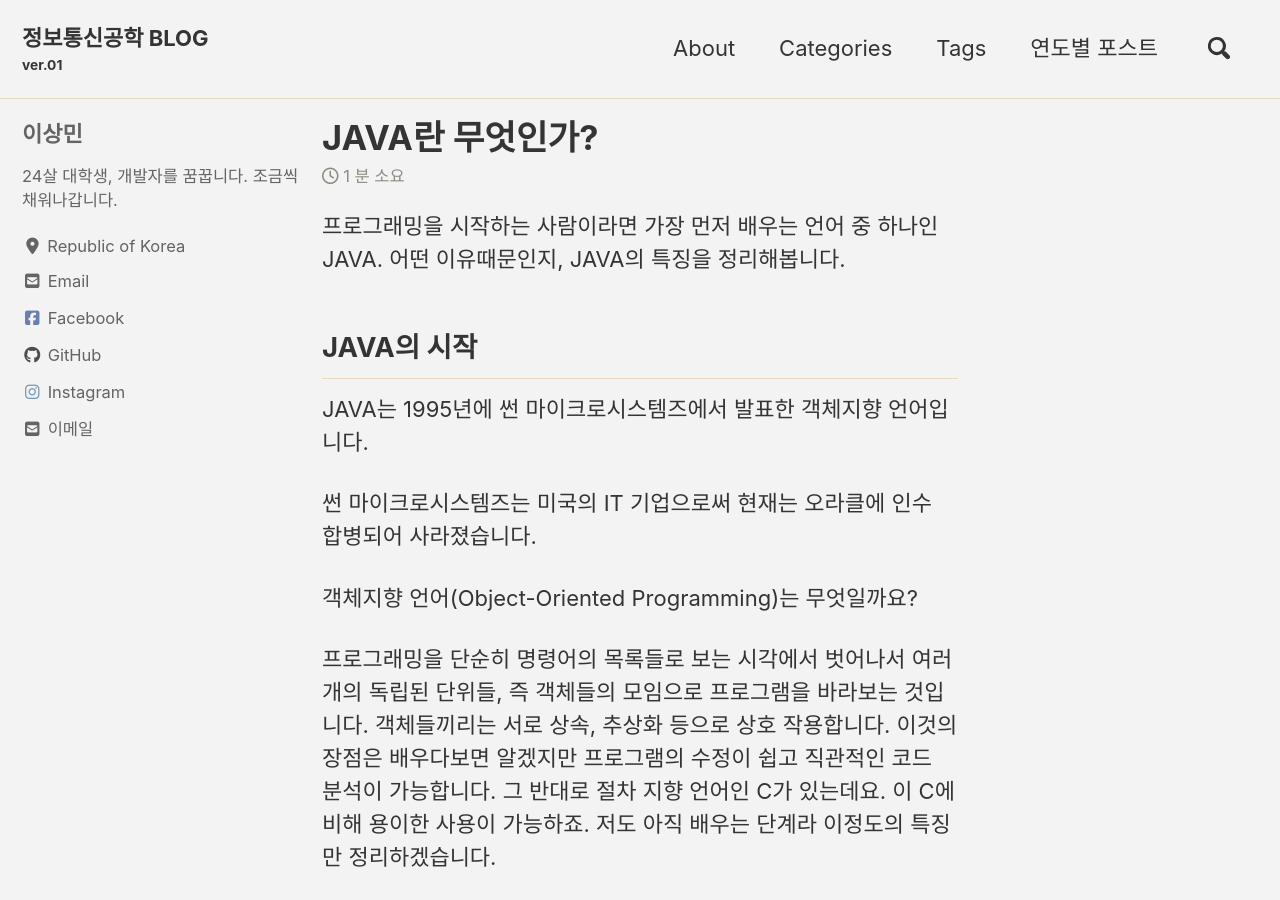
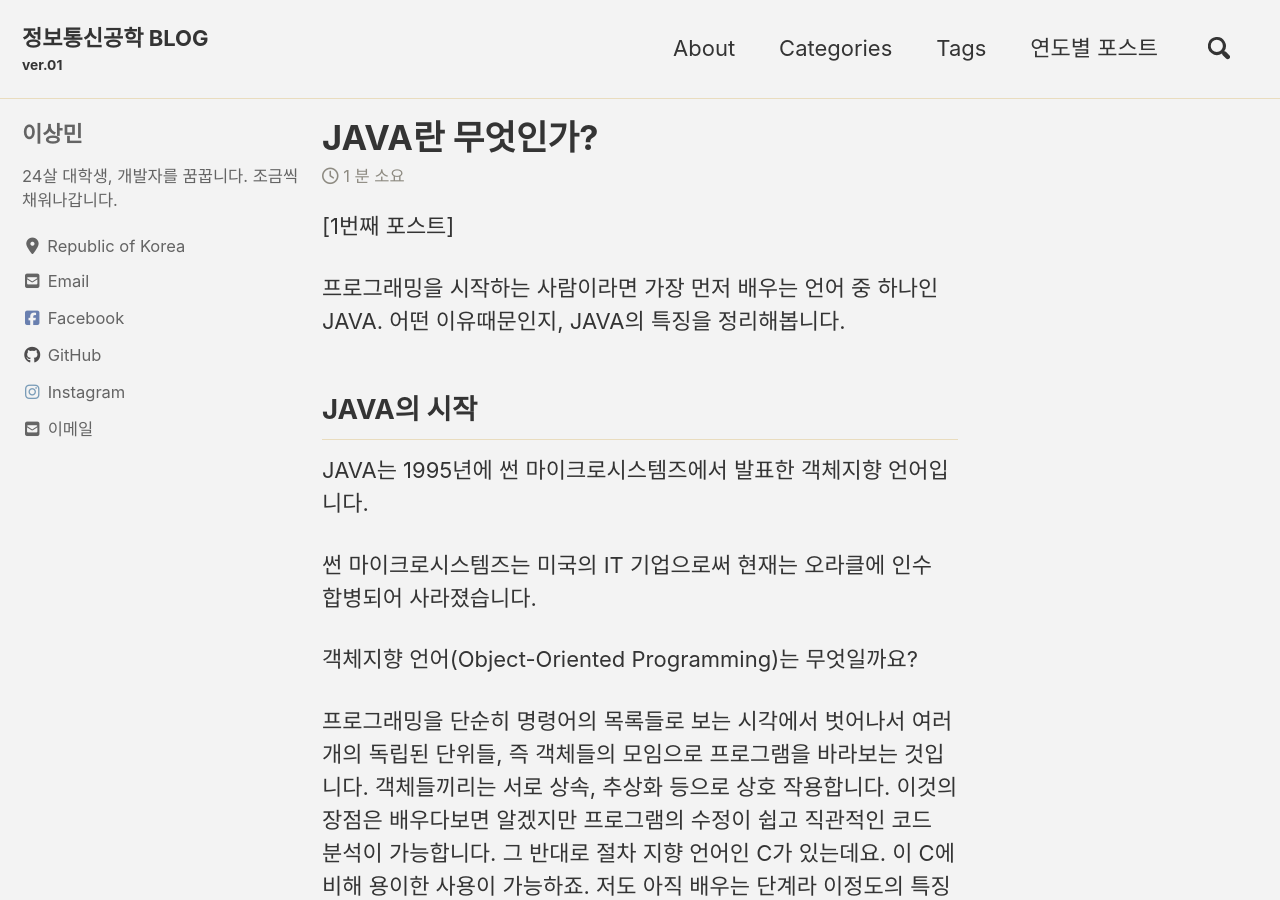
Before and after one commit to sang0436/sang0436.github.io, a Jekyll site: the page built from _posts/2021-01-20-JAVA란-무엇인가.md, in a window 1280 px wide and 900 px high. Built offline with Jekyll 4.4.1, drawn with Linux system fonts in a browser that asks for light colours; cached includes are drawn as plain includes; nearby versions of some CDN libraries; comment, search, counter and statistics services are not loaded.

Commit message:
Update 2021-01-20-JAVA란-무엇인가.md

```diff
--- a/_posts/2021-01-20-JAVA란-무엇인가.md
+++ b/_posts/2021-01-20-JAVA란-무엇인가.md
@@ -3,6 +3,8 @@ title : "JAVA란 무엇인가?"
 categories : JAVA
 date : 2021-01-20
 ---
+
+[1번째 포스트]
 
 프로그래밍을 시작하는 사람이라면 가장 먼저 배우는 언어 중 하나인 JAVA. 어떤 이유때문인지, JAVA의 특징을 정리해봅니다.
 
```
